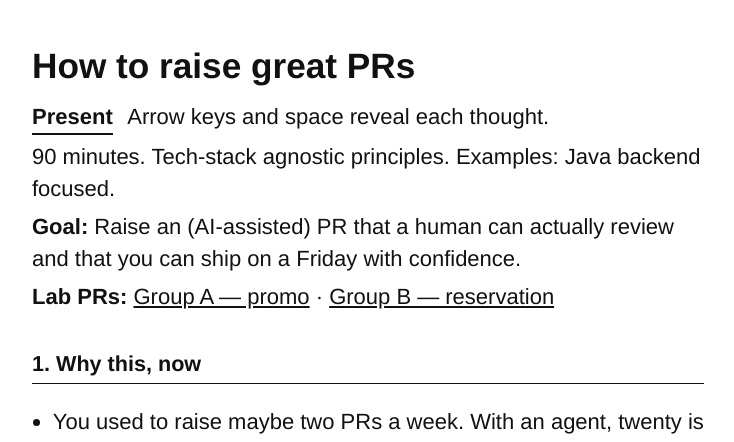
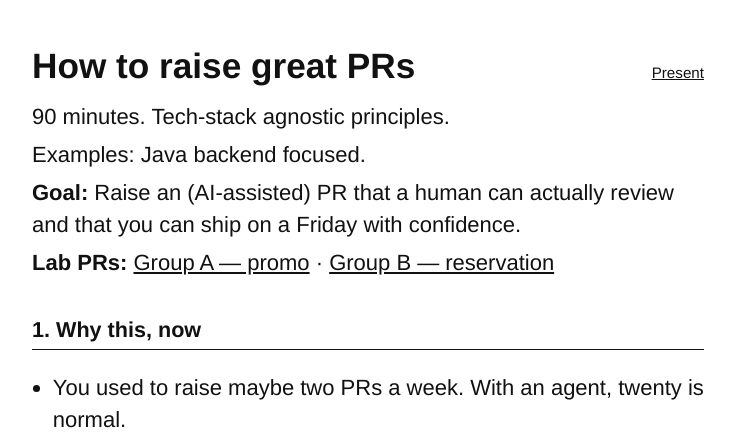
Before and after one commit to atul-kumar-prajapati/pr-excellence-blueprint, a Spring Boot app: page /notes.html in a window 1280 px wide. Shown: the top 442 px of the page, without its empty margins (272-1006 px from the left). Run offline with Spring Boot 4, Linux system fonts and the light colour scheme.

Commit message:
fix(session): pin the deck to the viewport and quiet the notes header
Present sits as a small link next to the title. Keyboard hints stay off
the shared screen. Reveals scroll inside the slide, not the footer.

Co-authored-by: Cursor <cursoragent@cursor.com>

```diff
--- a/src/main/resources/static/notes.html
+++ b/src/main/resources/static/notes.html
@@ -18,18 +18,23 @@
       margin: 0 auto;
       padding: 2.5rem 1.5rem 4rem;
     }
-    h1 { font-size: 2.2rem; margin: 0 0 0.6rem; }
+    h1 { font-size: 2.2rem; margin: 0; }
     h2 { font-size: 1.35rem; margin: 2.2rem 0 0.6rem; border-bottom: 1px solid #111; padding-bottom: 0.2rem; }
     p, li { margin: 0.4rem 0; }
     ul { padding-left: 1.3rem; }
     .note { color: #333; }
     a { color: #111; }
+    .title-row {
+      display: flex;
+      align-items: baseline;
+      justify-content: space-between;
+      gap: 1rem;
+      margin: 0 0 0.6rem;
+    }
     .present {
-      display: inline-block;
-      font-weight: 700;
-      text-decoration: none;
-      border-bottom: 2px solid #111;
-      margin: 0 0.6rem 0 0;
+      font-size: 0.95rem;
+      font-weight: 400;
+      white-space: nowrap;
     }
     @media print {
       body { font-size: 16px; }
@@ -39,9 +44,12 @@
 </head>
 <body>
 <main>
-  <h1>How to raise great PRs</h1>
-  <p><a class="present" href="present.html">Present</a> Arrow keys and space reveal each thought.</p>
-  <p>90 minutes. Tech-stack agnostic principles. Examples: Java backend focused.</p>
+  <div class="title-row">
+    <h1>How to raise great PRs</h1>
+    <a class="present" href="present.html">Present</a>
+  </div>
+  <p>90 minutes. Tech-stack agnostic principles.</p>
+  <p>Examples: Java backend focused.</p>
   <p><b>Goal:</b> Raise an (AI-assisted) PR that a human can actually review and that you can ship on a Friday with confidence.</p>
   <p><b>Lab PRs:</b> <a href="https://github.com/atul-kumar-prajapati/pr-excellence-blueprint/pull/1">Group A — promo</a> · <a href="https://github.com/atul-kumar-prajapati/pr-excellence-blueprint/pull/2">Group B — reservation</a></p>
 
--- a/src/main/resources/static/present.html
+++ b/src/main/resources/static/present.html
@@ -31,9 +31,9 @@
         <section class="slide" data-segment="why">
           <p class="kicker">90 minutes</p>
           <h1>How to raise great PRs</h1>
-          <p class="lead">90 minutes. Tech-stack agnostic principles. Examples: Java backend focused.</p>
+          <p class="lead">90 minutes. Tech-stack agnostic principles.</p>
+          <p>Examples: Java backend focused.</p>
           <p><b>Goal:</b> Raise an (AI-assisted) PR that a human can actually review and that you can ship on a Friday with confidence.</p>
-          <p class="muted">Right arrow or space shows the next thought on a slide before it moves on. N opens notes.</p>
         </section>
 
         <section class="slide" data-segment="why">
@@ -318,7 +318,6 @@
         <button class="btn solid" id="next">Next</button>
         <span class="muted" id="counter">1 / 20</span>
       </div>
-      <p class="muted">Arrow keys · space reveals · N notes</p>
       <button class="btn" id="toggle-notes">Notes</button>
     </footer>
   </div>
--- a/src/main/resources/static/v2/session.html
+++ b/src/main/resources/static/v2/session.html
@@ -32,7 +32,6 @@
           <p class="kicker">90 minutes</p>
           <h1>How to raise great PRs</h1>
           <p class="lead">By the end of this, you can raise a PR with an agent’s help that a human can actually review, and that you would ship on a Friday without a knot in your stomach.</p>
-          <p class="muted">Right arrow (or space) shows the next thought on a slide before it moves on. N opens notes.</p>
           <div class="speaker-notes hidden">
             <p>Read it like you are talking to a friend. Do not rush the outcome. Mention CineBook lives in this repo and the lab is two git branches.</p>
           </div>
@@ -370,7 +369,6 @@ git diff main...HEAD
         <button class="btn solid" id="next">Next</button>
         <span class="muted" id="counter">1 / 20</span>
       </div>
-      <p class="muted">Arrow keys · space reveals · N notes</p>
       <button class="btn" id="toggle-notes">Notes</button>
     </footer>
   </div>
```
Also changed, not shown: src/main/resources/static/v2/css/session.css (+17 -4 lines).
